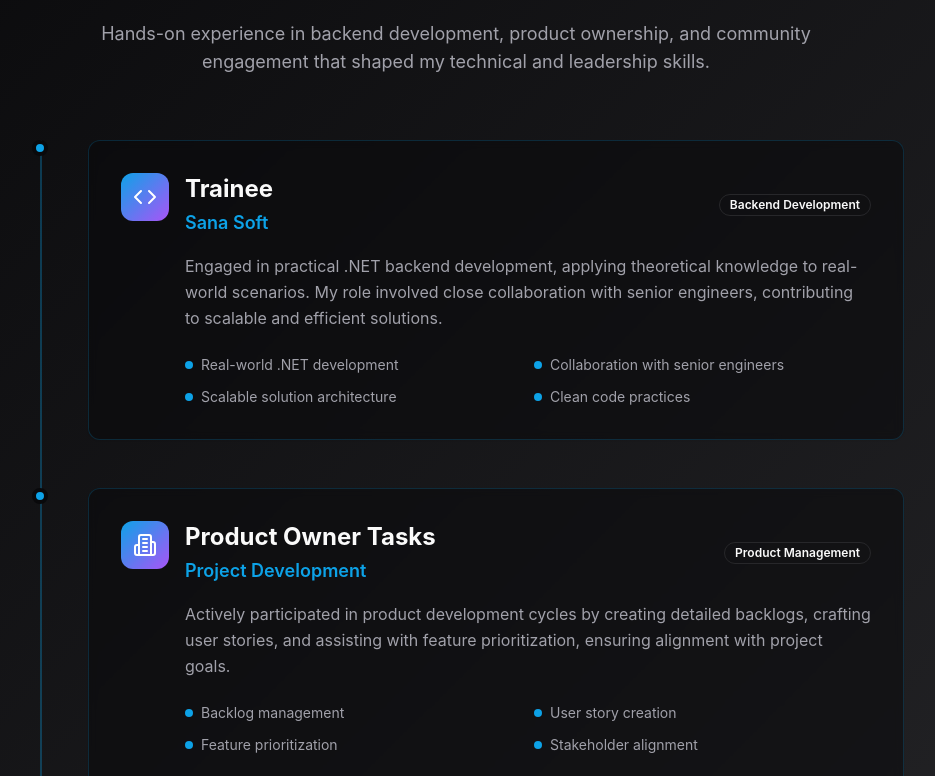
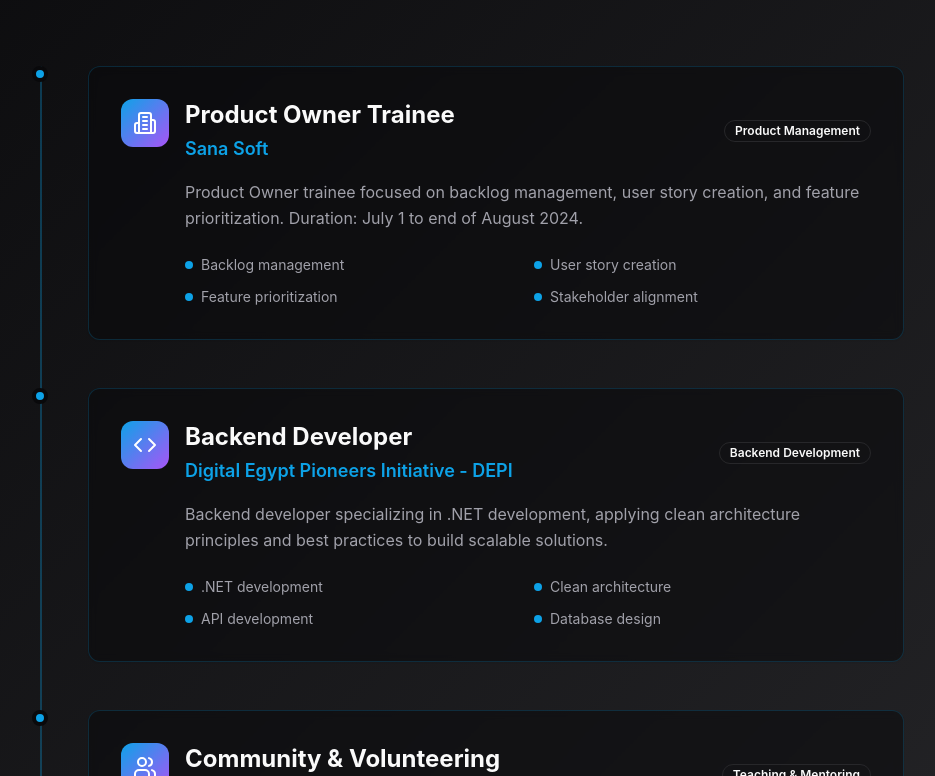
Before and after one commit to noureldeen-cpu/nour-core, a React (Vite) app: page / in a window 1280 px wide. Shown: the part 2844-3620 px from the top of the page, without its empty margins (184-1119 px from the left). Built offline with nearby package versions, Linux system fonts and the light colour scheme; the HTML template or start-up script is replaced by a standard one.

Commit message:
Update skills and experience

```diff
--- a/src/components/ExperienceSection.tsx
+++ b/src/components/ExperienceSection.tsx
@@ -4,29 +4,29 @@ import { Building2, Users, Code } from "lucide-react";
 
 const experiences = [
   {
-    title: "Trainee",
+    title: "Product Owner Trainee",
     company: "Sana Soft",
-    type: "Backend Development",
-    icon: <Code className="w-6 h-6" />,
-    description: "Engaged in practical .NET backend development, applying theoretical knowledge to real-world scenarios. My role involved close collaboration with senior engineers, contributing to scalable and efficient solutions.",
-    highlights: [
-      "Real-world .NET development",
-      "Collaboration with senior engineers",
-      "Scalable solution architecture",
-      "Clean code practices"
-    ]
-  },
-  {
-    title: "Product Owner Tasks",
-    company: "Project Development",
     type: "Product Management",
     icon: <Building2 className="w-6 h-6" />,
-    description: "Actively participated in product development cycles by creating detailed backlogs, crafting user stories, and assisting with feature prioritization, ensuring alignment with project goals.",
+    description: "Product Owner trainee focused on backlog management, user story creation, and feature prioritization. Duration: July 1 to end of August 2024.",
     highlights: [
       "Backlog management",
       "User story creation",
       "Feature prioritization",
       "Stakeholder alignment"
+    ]
+  },
+  {
+    title: "Backend Developer",
+    company: "Digital Egypt Pioneers Initiative - DEPI",
+    type: "Backend Development",
+    icon: <Code className="w-6 h-6" />,
+    description: "Backend developer specializing in .NET development, applying clean architecture principles and best practices to build scalable solutions.",
+    highlights: [
+      ".NET development",
+      "Clean architecture",
+      "API development",
+      "Database design"
     ]
   },
   {
--- a/src/components/Portfolio.tsx
+++ b/src/components/Portfolio.tsx
@@ -29,7 +29,7 @@ export const Portfolio = () => {
       <footer className="py-8 bg-tech-gradient-subtle border-t border-border">
         <div className="container mx-auto px-6 text-center">
           <p className="text-muted-foreground">
-            © 2024 Nour El-Deen Mahmoud. Built with precision and passion for clean code.
+            © 2025 Nour El-Deen Mahmoud. Built with precision and passion for clean code.
           </p>
           <p className="text-sm text-muted-foreground mt-2">
             Software Engineer • Backend (.NET) • Product Owner Trainee
--- a/src/components/SkillsSection.tsx
+++ b/src/components/SkillsSection.tsx
@@ -5,7 +5,7 @@ const skillCategories = [
   {
     title: "Programming Languages",
     icon: "💻",
-    skills: ["C#", "C++", "Java", "Python", "JavaScript"],
+    skills: ["C#", "JavaScript"],
     color: "bg-tech-blue"
   },
   {
```
